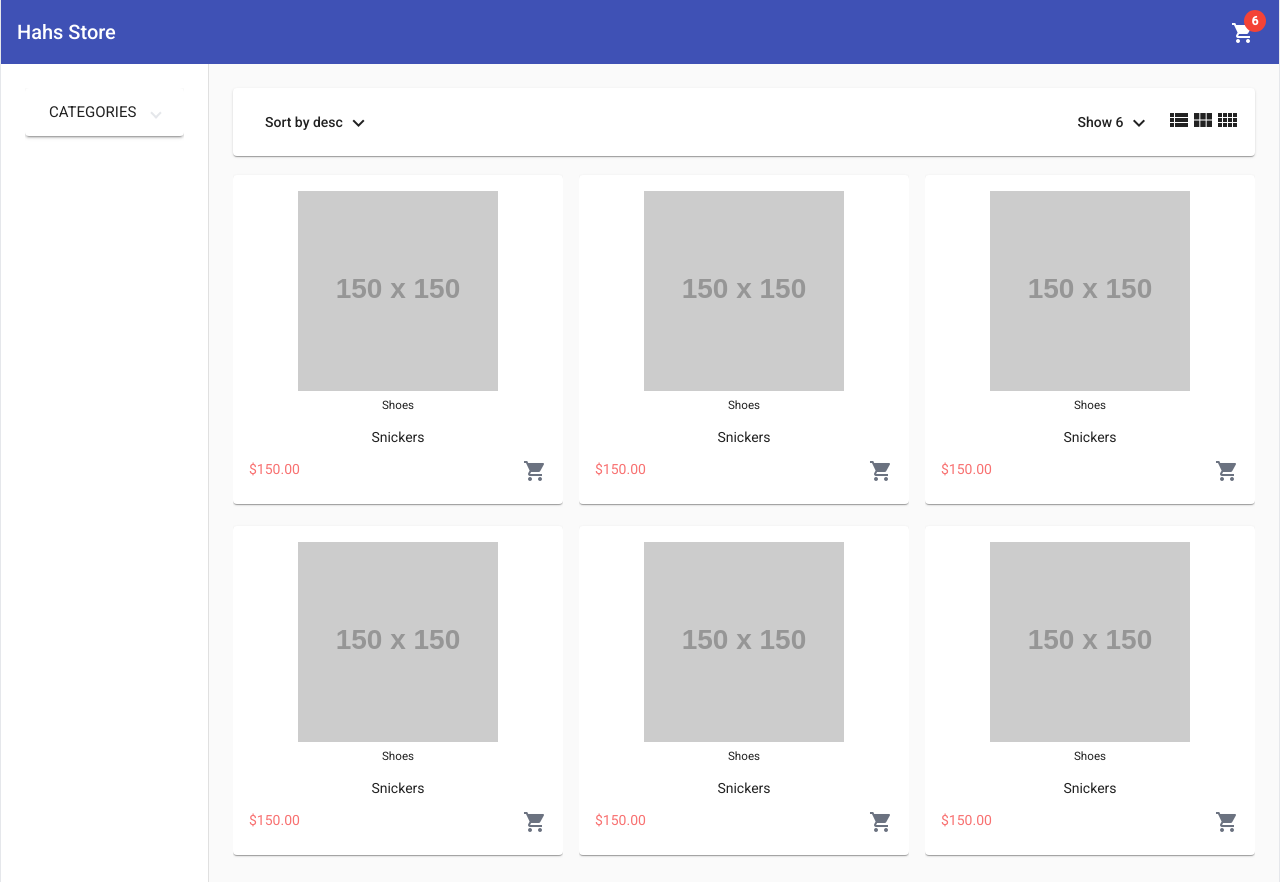
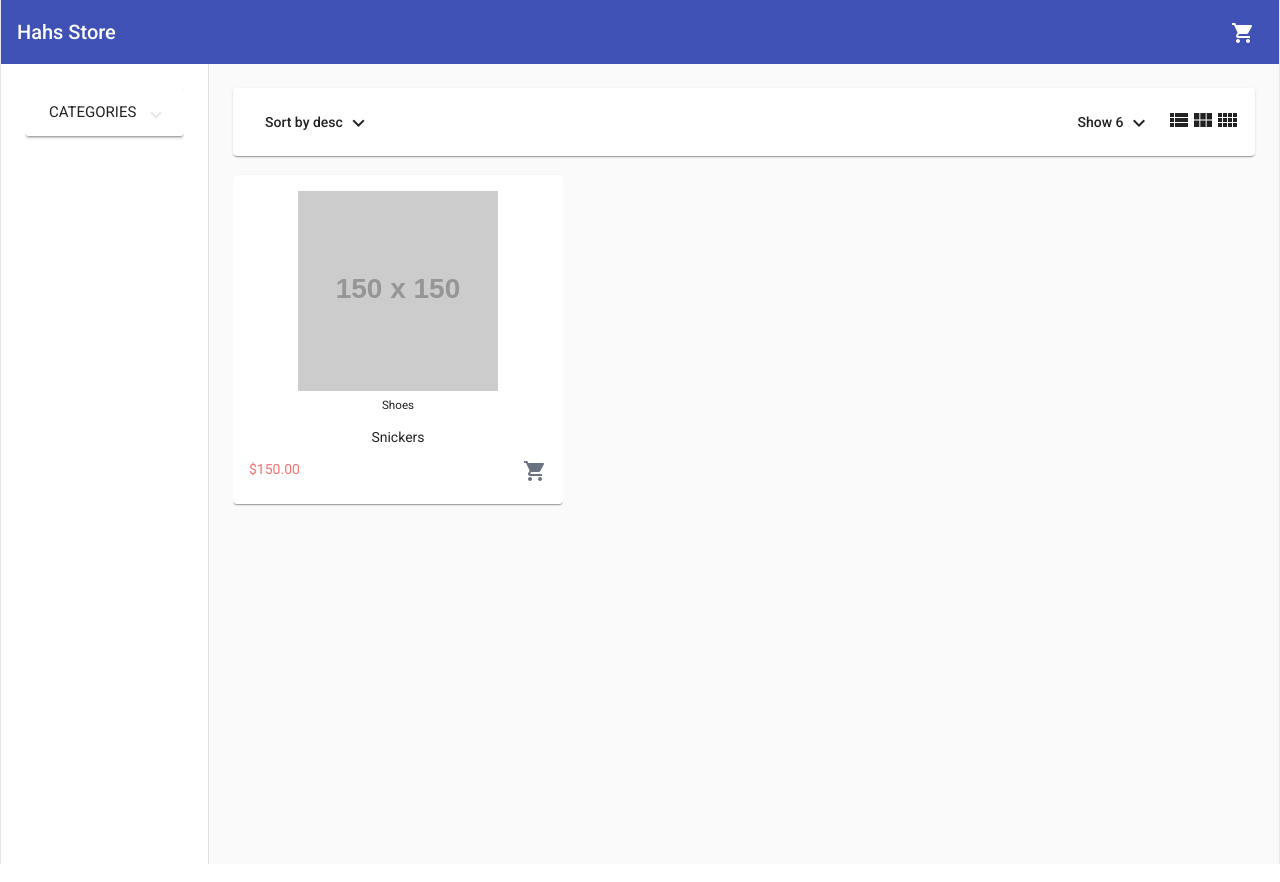
Before and after one commit to hahs-92/store-angular-FCC, an Angular app: page /home in a window 1280 px wide. Built offline with nearby package versions, Linux system fonts and the light colour scheme.

Commit message:
added: cartService

```diff
--- a/src/app/app.component.ts
+++ b/src/app/app.component.ts
@@ -1,13 +1,24 @@
-import { Component } from "@angular/core";
+import { Component, OnInit } from "@angular/core";
+import { Cart } from "./models/cart.model";
+import { CartService } from "./services/cart.service";
 
 @Component({
   selector: "app-root",
   template: `
-    <app-header></app-header>
+    <app-header [cart]="cart"></app-header>
     <router-outlet></router-outlet>
   `,
   styles: [],
 })
-export class AppComponent {
+export class AppComponent implements OnInit {
   title = "store-FCC";
+  cart: Cart = { items: [] };
+
+  constructor(private cartService: CartService) {}
+
+  ngOnInit(): void {
+    this.cartService.$cart.subscribe((_cart) => {
+      this.cart = _cart;
+    });
+  }
 }
--- a/src/app/components/header/header.component.html
+++ b/src/app/components/header/header.component.html
@@ -1,38 +1,41 @@
 <mat-toolbar color="primary" class="max-w-7x1 mx-auto border-x justify-between">
   <a routerLink="home">Hahs Store</a>
   <button mat-icon-button [mat-menu-trigger-for]="menu">
-    <mat-icon [matBadge]="6" matBadgeColor="warn">shopping_cart</mat-icon>
+    <mat-icon
+      [matBadge]="itemsQuantity"
+      [matBadgeHidden]="!itemsQuantity"
+      matBadgeColor="warn"
+      >shopping_cart</mat-icon
+    >
   </button>
 
   <mat-menu #menu="matMenu">
     <div class="p-3 divide-y divide-solid">
       <section class="pb-3 flex justify-between">
-        <span class="mr-16">1 Items</span>
+        <span class="mr-16">{{ itemsQuantity }} Items</span>
         <a routerLink="cart">View Cart</a>
       </section>
 
-      <section class="py-3">
-        <article class="flex justify-between font-light mb-2">
-          Keyboard x 1
-          <span class="font-bold">{{ "150" | currency }}</span>
-        </article>
-        <article class="flex justify-between font-light mb-2">
-          Keyboard x 1
-          <span class="font-bold">{{ "150" | currency }}</span>
-        </article>
-        <article class="flex justify-between font-light mb-2">
-          Keyboard x 1
-          <span class="font-bold">{{ "150" | currency }}</span>
+      <section *ngIf="cart.items.length" class="py-3">
+        <article
+          *ngFor="let item of cart.items"
+          class="flex justify-between font-light mb-2"
+        >
+          {{ item.name }} x {{ item.quantity }}
+          <span class="font-bold">{{ item.price | currency }}</span>
         </article>
       </section>
 
       <section class="py-3 flex justify-between font-light">
         Total:
-        <span class="font-bold">{{ "450" | currency }}</span>
+        <span class="font-bold">{{ getTotal(cart.items) | currency }}</span>
       </section>
 
       <section class="py-3 flex justify-between">
-        <button class="bg-rose-600 text-white rounded-full w-9 h-9">
+        <button
+          (click)="onClearCart()"
+          class="bg-rose-600 text-white rounded-full w-9 h-9"
+        >
           <mat-icon>remove_shopping_cart</mat-icon>
         </button>
         <button
--- a/src/app/components/header/header.component.ts
+++ b/src/app/components/header/header.component.ts
@@ -1,12 +1,36 @@
-import { Component, OnInit } from "@angular/core";
+import { Component, Input } from "@angular/core";
+import { Cart, CartItem } from "../../models/cart.model";
+import { CartService } from "../../services/cart.service";
 
 @Component({
   selector: "app-header",
   templateUrl: "./header.component.html",
   styles: [],
 })
-export class HeaderComponent implements OnInit {
-  constructor() {}
+export class HeaderComponent {
+  private _cart: Cart = { items: [] };
+  itemsQuantity = 0;
 
-  ngOnInit(): void {}
+  get cart(): Cart {
+    return this._cart;
+  }
+
+  @Input() //tambien podria ir en el get
+  set cart(cart: Cart) {
+    this._cart = cart;
+
+    this.itemsQuantity = cart.items
+      .map((item) => item.quantity)
+      .reduce((prev, current) => prev + current, 0);
+  }
+
+  constructor(private cartService: CartService) {}
+
+  getTotal(items: Array<CartItem>): number {
+    return this.cartService.getTotal(items);
+  }
+
+  onClearCart(): void {
+    this.cartService.clearCart();
+  }
 }
--- a/src/app/pages/cart/cart.component.ts
+++ b/src/app/pages/cart/cart.component.ts
@@ -1,5 +1,6 @@
 import { Component, OnInit } from "@angular/core";
 import { Cart, CartItem } from "../../models/cart.model";
+import { CartService } from "../../services/cart.service";
 
 @Component({
   selector: "app-cart",
@@ -42,15 +43,13 @@ export class CartComponent implements OnInit {
     "action",
   ];
 
-  constructor() {}
+  constructor(private cartService: CartService) {}
 
   ngOnInit(): void {
     this.dataSource = this.cart.items;
   }
 
   getTotal(items: Array<CartItem>): number {
-    return items
-      .map((item) => item.price * item.quantity)
-      .reduce((prev, current) => prev + current, 0);
+    return this.cartService.getTotal(items);
   }
 }
--- a/src/app/pages/home/components/product-box/product-box.component.html
+++ b/src/app/pages/home/components/product-box/product-box.component.html
@@ -18,7 +18,7 @@
 
       <section class="flex justify-between">
         <span class="text-red-400">{{ "150" | currency }}</span>
-        <button>
+        <button (click)="onAddToCart()">
           <mat-icon class="text-gray-500">shopping_cart</mat-icon>
         </button>
       </section>
--- a/src/app/pages/home/components/product-box/product-box.component.ts
+++ b/src/app/pages/home/components/product-box/product-box.component.ts
@@ -1,4 +1,5 @@
-import { Component, OnInit, Input } from "@angular/core";
+import { Component, OnInit, Input, Output, EventEmitter } from "@angular/core";
+import { Product } from "../../../../models/product.model";
 
 @Component({
   selector: "app-product-box",
@@ -6,7 +7,22 @@ import { Component, OnInit, Input } from "@angular/core";
 })
 export class ProductBoxComponent implements OnInit {
   @Input() fullWidthMode = false;
+  product: Product | undefined = {
+    id: 1,
+    title: "snikers",
+    price: 150,
+    category: "shoes",
+    description: "description",
+    image: "https://via.placeholder.com/150",
+  };
+
+  @Output() addToCart = new EventEmitter();
+
   constructor() {}
 
   ngOnInit(): void {}
+
+  onAddToCart(): void {
+    this.addToCart.emit(this.product);
+  }
 }
--- a/src/app/pages/home/home.component.html
+++ b/src/app/pages/home/home.component.html
@@ -16,36 +16,7 @@
         <app-product-box
           class="w-full"
           [fullWidthMode]="cols === 1"
-        ></app-product-box>
-      </mat-grid-tile>
-      <mat-grid-tile>
-        <app-product-box
-          class="w-full"
-          [fullWidthMode]="cols === 1"
-        ></app-product-box>
-      </mat-grid-tile>
-      <mat-grid-tile>
-        <app-product-box
-          class="w-full"
-          [fullWidthMode]="cols === 1"
-        ></app-product-box>
-      </mat-grid-tile>
-      <mat-grid-tile>
-        <app-product-box
-          class="w-full"
-          [fullWidthMode]="cols === 1"
-        ></app-product-box>
-      </mat-grid-tile>
-      <mat-grid-tile>
-        <app-product-box
-          class="w-full"
-          [fullWidthMode]="cols === 1"
-        ></app-product-box>
-      </mat-grid-tile>
-      <mat-grid-tile>
-        <app-product-box
-          class="w-full"
-          [fullWidthMode]="cols === 1"
+          (addToCart)="onAddToCart($event)"
         ></app-product-box>
       </mat-grid-tile>
     </mat-grid-list>
--- a/src/app/pages/home/home.component.ts
+++ b/src/app/pages/home/home.component.ts
@@ -1,4 +1,6 @@
 import { Component, OnInit } from "@angular/core";
+import { Product } from "../../models/product.model";
+import { CartService } from "../../services/cart.service";
 
 const ROWS_HEIGHT: { [id: number]: number } = {
   1: 400,
@@ -15,7 +17,7 @@ export class HomeComponent implements OnInit {
   category: string | undefined;
   rowHeight = ROWS_HEIGHT[this.cols];
 
-  constructor() {}
+  constructor(private cartService: CartService) {}
 
   ngOnInit(): void {}
 
@@ -27,4 +29,14 @@ export class HomeComponent implements OnInit {
   onShowCategory(newCategory: string): void {
     this.category = newCategory;
   }
+
+  onAddToCart(product: Product): void {
+    this.cartService.addToCart({
+      product: product.image,
+      name: product.title,
+      price: product.price,
+      quantity: 1,
+      id: product.id,
+    });
+  }
 }
--- /dev/null
+++ b/src/app/services/cart.service.ts
@@ -0,0 +1,40 @@
+import { Injectable } from "@angular/core";
+import { MatSnackBar } from "@angular/material/snack-bar";
+import { BehaviorSubject } from "rxjs";
+import { Cart, CartItem } from "../models/cart.model";
+
+@Injectable({
+  providedIn: "root",
+})
+export class CartService {
+  $cart = new BehaviorSubject<Cart>({ items: [] });
+
+  constructor(private _snackBar: MatSnackBar) {}
+
+  addToCart(item: CartItem): void {
+    const items = [...this.$cart.value.items];
+
+    const itemInCart = items.find((_item) => _item.id === item.id);
+
+    if (itemInCart) {
+      itemInCart.quantity += 1;
+    } else {
+      items.push(item);
+    }
+
+    this.$cart.next({ items });
+    this._snackBar.open("1 item added to cart", "Ok", { duration: 3000 });
+    console.log(this.$cart.value);
+  }
+
+  getTotal(items: Array<CartItem>) {
+    return items
+      .map((item) => item.price * item.quantity)
+      .reduce((prev, current) => prev + current, 0);
+  }
+
+  clearCart() {
+    this.$cart.next({ items: [] });
+    this._snackBar.open("the cart is cleared", "Ok", { duration: 3000 });
+  }
+}
```
Also changed, not shown: src/app/models/product.model.ts (added, +8 -0 lines).
